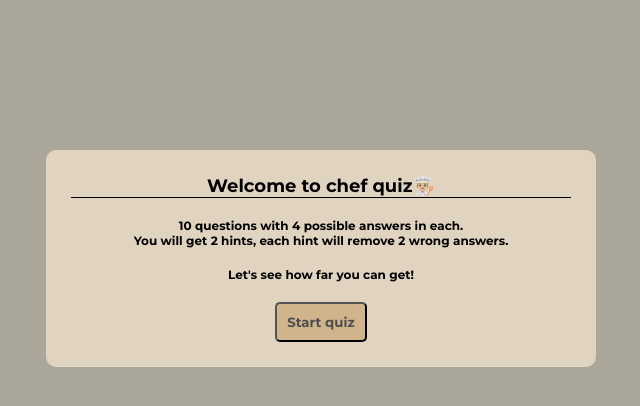
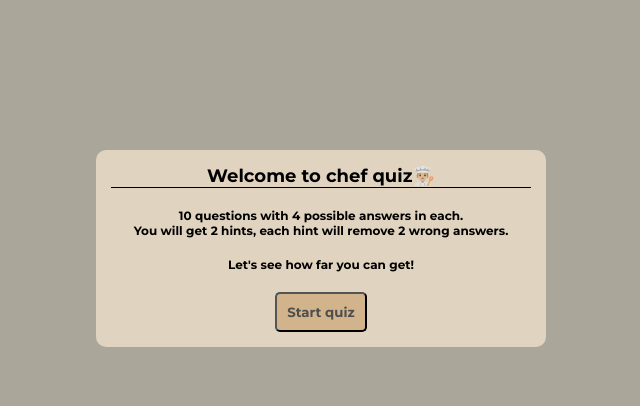
Before and after one commit to MikkoPasanen/Chef-quiz, a plain HTML site: page index.html in a window 1280 px wide. Shown: the whole page, without its empty margins (319-959 px from the left). Drawn offline with Linux system fonts and the light colour scheme.

Commit message:
Hoan scaling on differenct screen sizes

```diff
--- a/styles/_variables.scss
+++ b/styles/_variables.scss
@@ -7,11 +7,10 @@ $normal-font-size: 12px;
 $base-font: "Montserrat";
 $weight: 600;
 
-$primary-color: #AAA69A;
-$secondary-color: #E0D3BF;
-$button-color: #D2B48C;
-$font-color: #4E4E4E;
-
+$primary-color: #aaa69a;
+$secondary-color: #e0d3bf;
+$button-color: #d2b48c;
+$font-color: #4e4e4e;
 
 %hint-button {
     font-size: $normal-font-size;
@@ -56,7 +55,6 @@ $font-color: #4E4E4E;
 
 %container {
     background-color: $secondary-color;
-    width: 90%;
     max-width: 400px;
     padding: 20px;
     margin: 30px auto 30px;
@@ -69,13 +67,11 @@ $font-color: #4E4E4E;
     $normal-font-size: 15px;
     $header-font-size: 25px;
 
-
     %container {
         background-color: $secondary-color;
-        width: 90%;
-        max-width: 500px;
+        max-width: 400px;
         padding: 20px;
-        margin: 30px auto 30px;
+        margin: 20px auto 20px;
         border-radius: 10px;
     }
 }
@@ -88,10 +84,9 @@ $font-color: #4E4E4E;
 
     %container {
         background-color: $secondary-color;
-        width: 90%;
-        max-width: 550px;
-        padding: 25px;
-        margin: 30px auto 30px;
+        max-width: 450px;
+        padding: 15px;
+        margin: 10px auto 20px;
         border-radius: 10px;
     }
 }
@@ -104,8 +99,7 @@ $font-color: #4E4E4E;
 
     %container {
         background-color: $secondary-color;
-        width: 90%;
-        max-width: 650px;
+        max-width: 550px;
         padding: 25px;
         margin: 40px auto 40px;
         border-radius: 10px;
--- a/styles/style.scss
+++ b/styles/style.scss
@@ -50,7 +50,7 @@ body {
         }
 
         .answer {
-          @extend %answer-button;
+            @extend %answer-button;
         }
 
         .answer:hover {
```
Also changed, not shown: styles/style.css, 1 other file.
